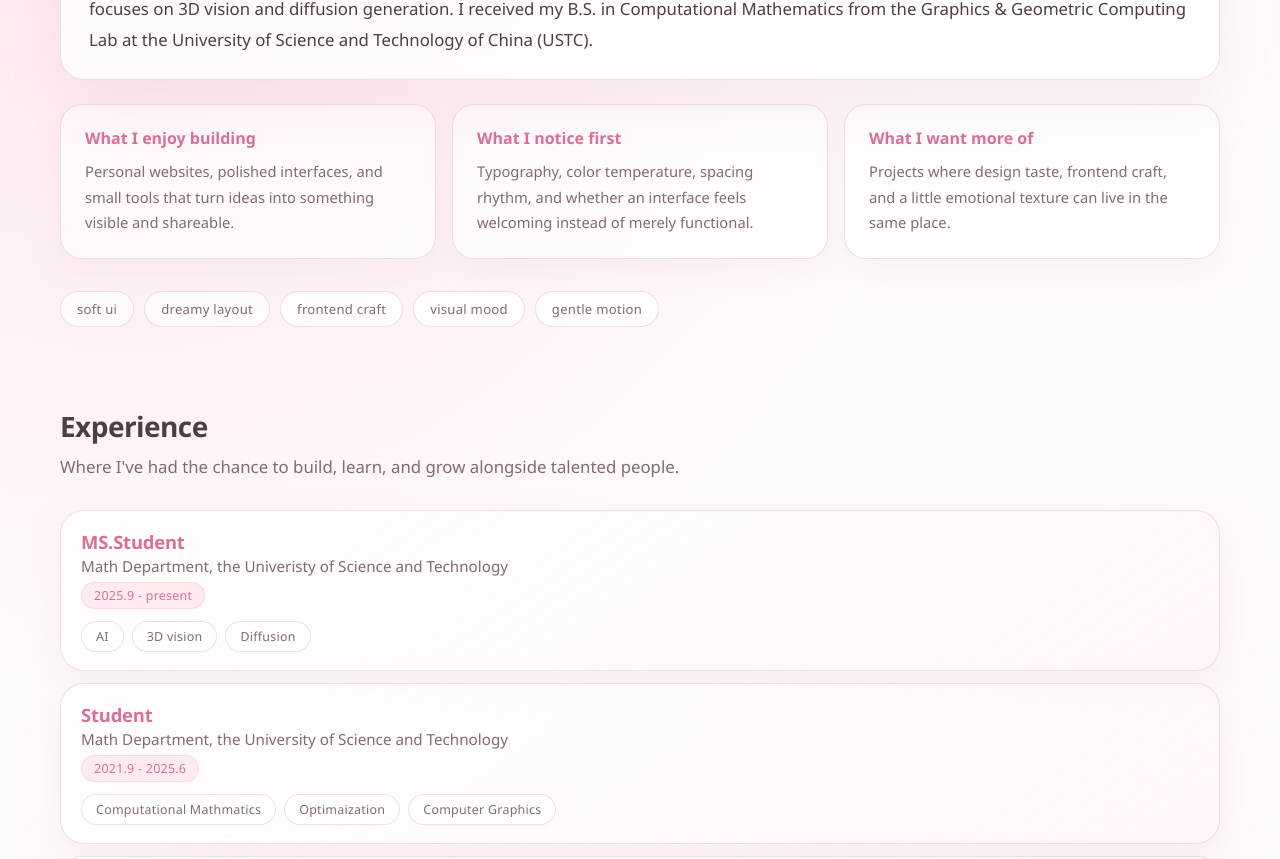
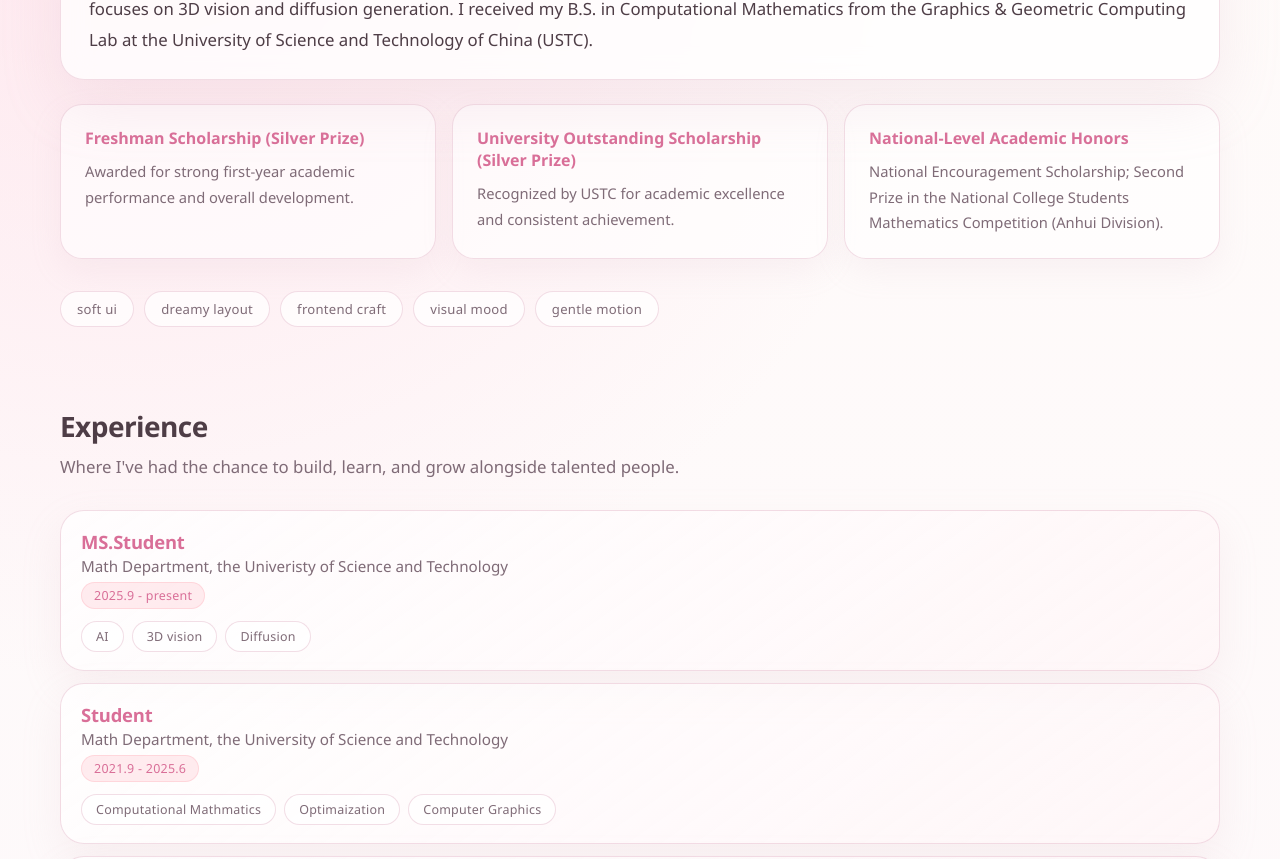
Before and after one commit to Char-1232323/zhafei.io, a React (Vite) app: page / in a window 1280 px wide. Shown: the part 980-1839 px from the top of the page. Built offline with nearby package versions, Linux system fonts and the light colour scheme.

Commit message:
feat: replace about cards with honors highlights

```diff
--- a/src/data/siteContent.i18n.ts
+++ b/src/data/siteContent.i18n.ts
@@ -28,19 +28,19 @@ export const siteContentEn: SiteContent = {
       'I am a first-year M.S. student at the University of Science and Technology of China, advised by Prof. Juyong Zhang. My current research focuses on 3D vision and diffusion generation. I received my B.S. in Computational Mathematics from the Graphics & Geometric Computing Lab at the University of Science and Technology of China (USTC).',
     cards: [
       {
-        title: 'What I enjoy building',
+        title: 'Freshman Scholarship (Silver Prize)',
         description:
-          'Personal websites, polished interfaces, and small tools that turn ideas into something visible and shareable.'
+          'Awarded for strong first-year academic performance and overall development.'
       },
       {
-        title: 'What I notice first',
+        title: 'University Outstanding Scholarship (Silver Prize)',
         description:
-          'Typography, color temperature, spacing rhythm, and whether an interface feels welcoming instead of merely functional.'
+          'Recognized by USTC for academic excellence and consistent achievement.'
       },
       {
-        title: 'What I want more of',
+        title: 'National-Level Academic Honors',
         description:
-          'Projects where design taste, frontend craft, and a little emotional texture can live in the same place.'
+          'National Encouragement Scholarship; Second Prize in the National College Students Mathematics Competition (Anhui Division).'
       }
     ],
     tags: ['soft ui', 'dreamy layout', 'frontend craft', 'visual mood', 'gentle motion']
@@ -168,16 +168,16 @@ export const siteContentZh: SiteContent = {
       '我目前是中国科学技术大学一年级硕士生，导师是张举勇教授。当前研究方向聚焦于三维视觉与扩散生成。我在中国科学技术大学图形与几何计算实验室完成了计算数学学士学位。',
     cards: [
       {
-        title: '我喜欢做什么',
-        description: '个人网站、精致界面，以及能把想法变成可见成果的小工具。'
+        title: '新生奖学金银奖',
+        description: '因入学阶段综合表现与学习成绩获得表彰。'
       },
       {
-        title: '我最先注意什么',
-        description: '字体、色温、留白节奏，以及一个界面是否不仅能用而且让人愿意停留。'
+        title: '校优秀奖学金银奖',
+        description: '因在校期间学习表现优异、综合素质突出获得表彰。'
       },
       {
-        title: '我想持续深入的方向',
-        description: '让设计审美、前端手艺与细腻情绪质感共存的项目。'
+        title: '国家级竞赛与奖学金荣誉',
+        description: '国家励志奖学金；全国大学生数学竞赛安徽赛区二等奖。'
       }
     ],
     tags: ['柔和界面', '梦感布局', '前端打磨', '视觉氛围', '轻微动效']
```
